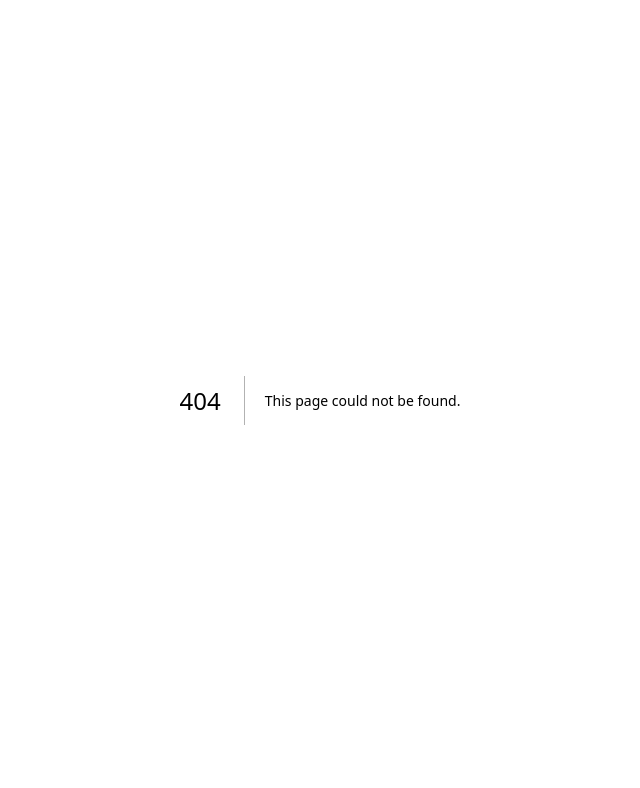
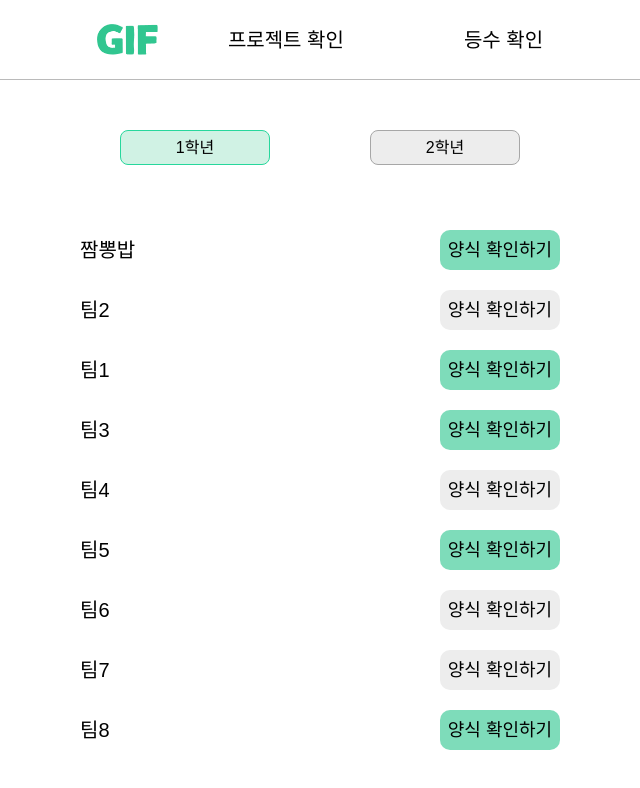
Before and after one commit to VOID-GSM/GIF_Admin, a Next.js app: page /submissions/list in a window 1280 px wide. Before the commit this address had no page. Shown: the top 788 px of the page, without its empty margins (320-960 px from the left). Built offline with nearby package versions, Linux system fonts and the light colour scheme.

Commit message:
feat: 팀 제출 목록 페이지 추가

```diff
--- /dev/null
+++ b/src/app/(main)/submissions/list/page.tsx
@@ -0,0 +1,5 @@
+import TeamSubmissionsList from '@/src/view/teamSubmissionsList/ui/TeamSubmissionsListView';
+
+export default function ListPage() {
+  return <TeamSubmissionsList />;
+}
--- /dev/null
+++ b/src/view/teamSubmissionsList/ui/TeamSubmissionsListView.tsx
@@ -0,0 +1,28 @@
+'use client';
+
+import { Grade } from '@/src/features/DateFilter/model/temp';
+import { useState } from 'react';
+import GradeButton from '@/src/shared/ui/button/GradeButton';
+import TeamList from '@/src/features/TeamList/ui/TeamList';
+
+const SUPPORTED_GRADES = [1, 2] as const;
+
+export default function TeamSubmissionsList() {
+  const [selectedGrade, setSelectedGrade] = useState<Grade>(1);
+
+  return (
+    <div className="flex flex-col gap-[65px] items-center mt-[50px]">
+      <div className="flex gap-[100px]">
+        {SUPPORTED_GRADES.map((grade) => (
+          <GradeButton
+            key={grade}
+            value={grade}
+            isSelected={selectedGrade === grade}
+            onClick={() => setSelectedGrade(grade)}
+          />
+        ))}
+      </div>
+      <TeamList selectedGrade={selectedGrade} />
+    </div>
+  );
+}
```
